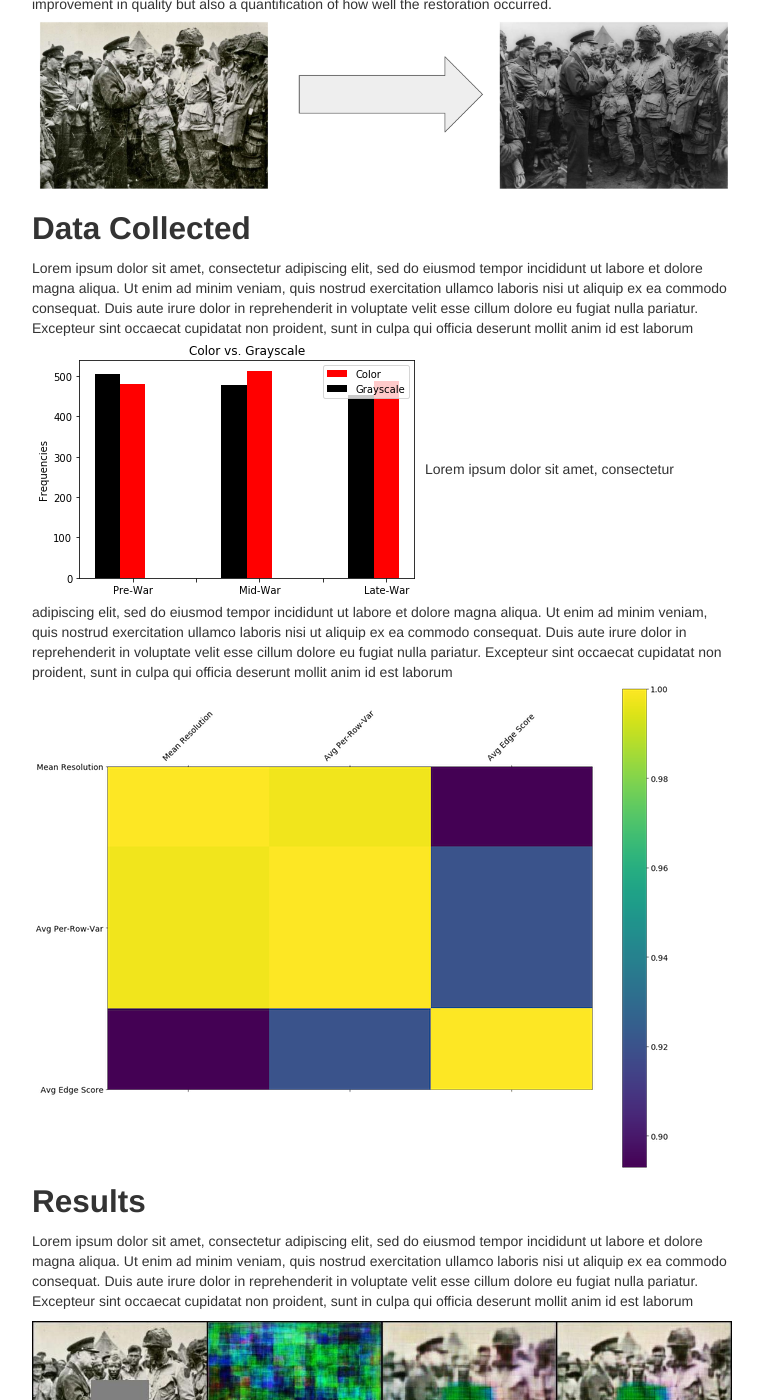
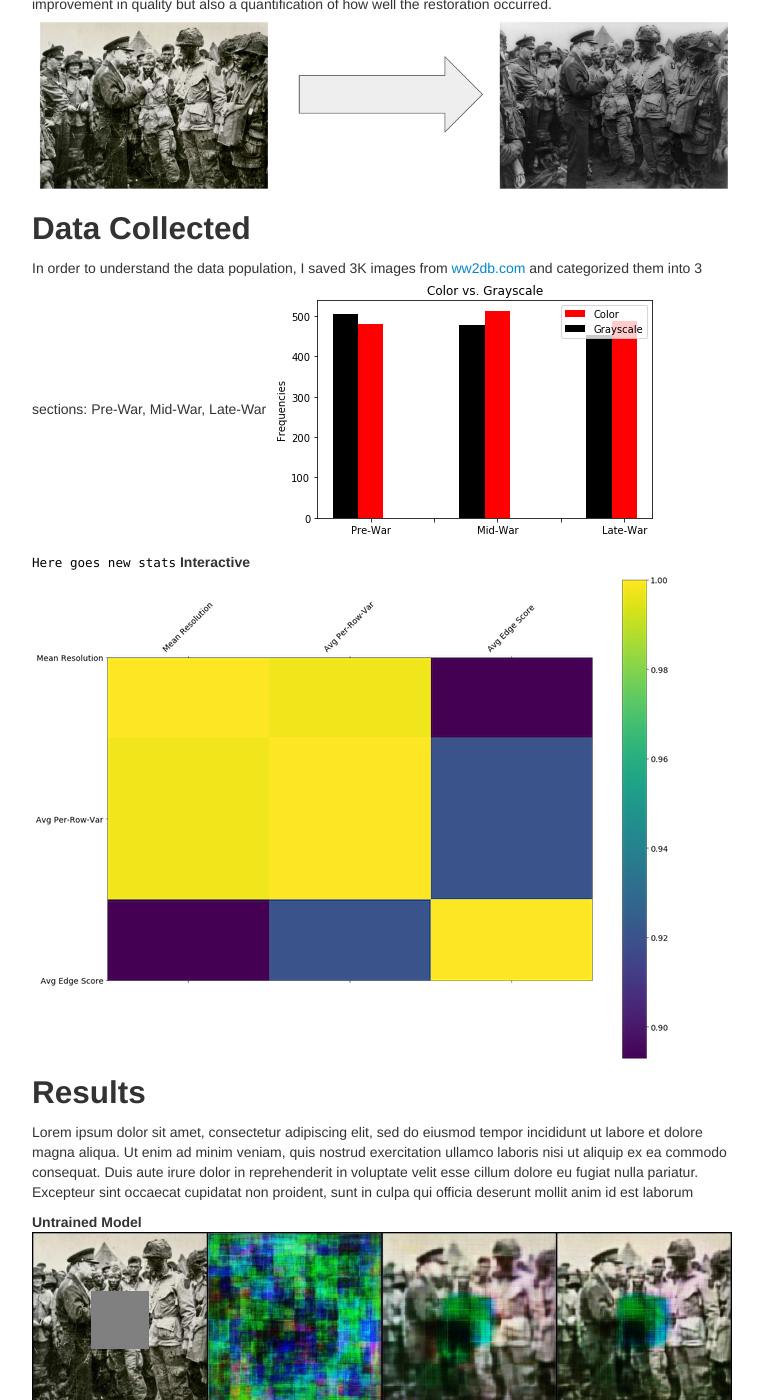
Before and after one commit to Emmanuel-Diaz/RestoreNet, a Jekyll site: the page built from index.md, in a window 1280 px wide and 1400 px high, scrolled down 368 px. Shown: the whole window, without its empty margins (258-1021 px from the left). Built offline with Jekyll 4.4.1, drawn with Linux system fonts in a browser that asks for light colours.

Commit message:
Descriptions

```diff
--- a/index.md
+++ b/index.md
@@ -12,15 +12,20 @@ It is widely known that old photos converted from film to digital might have exp
 
 
 ## Data Collected
-Lorem ipsum dolor sit amet, consectetur adipiscing elit, sed do eiusmod tempor incididunt ut labore et dolore magna aliqua. Ut enim ad minim veniam, quis nostrud exercitation ullamco laboris nisi ut aliquip ex ea commodo consequat. Duis aute irure dolor in reprehenderit in voluptate velit esse cillum dolore eu fugiat nulla pariatur. Excepteur sint occaecat cupidatat non proident, sunt in culpa qui officia deserunt mollit anim id est laborum
+In order to understand the data population, I saved 3K images from [ww2db.com](https://ww2db.com/) and categorized them into 3 sections: Pre-War, Mid-War, Late-War
 ![Distribution](/assets/chart.png)
-Lorem ipsum dolor sit amet, consectetur adipiscing elit, sed do eiusmod tempor incididunt ut labore et dolore magna aliqua. Ut enim ad minim veniam, quis nostrud exercitation ullamco laboris nisi ut aliquip ex ea commodo consequat. Duis aute irure dolor in reprehenderit in voluptate velit esse cillum dolore eu fugiat nulla pariatur. Excepteur sint occaecat cupidatat non proident, sunt in culpa qui officia deserunt mollit anim id est laborum
+
+
+`Here goes
+new stats`
+**Interactive**
 ![Correlation](/assets/correlation_mat.png)
 
 
 ## Results
 Lorem ipsum dolor sit amet, consectetur adipiscing elit, sed do eiusmod tempor incididunt ut labore et dolore magna aliqua. Ut enim ad minim veniam, quis nostrud exercitation ullamco laboris nisi ut aliquip ex ea commodo consequat. Duis aute irure dolor in reprehenderit in voluptate velit esse cillum dolore eu fugiat nulla pariatur. Excepteur sint occaecat cupidatat non proident, sunt in culpa qui officia deserunt mollit anim id est laborum
 
+**Untrained Model**
 ![Random Gen](/assets/random_gen_img_sheet.jpg)
 
 
```
